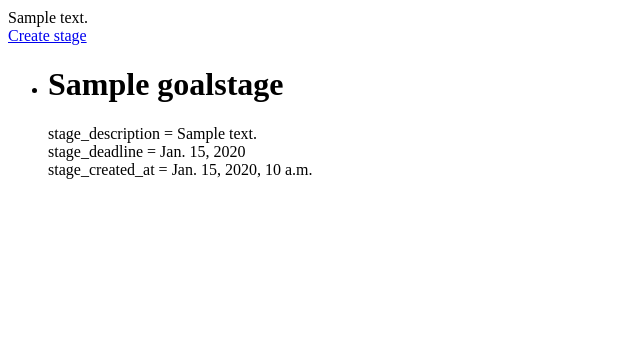
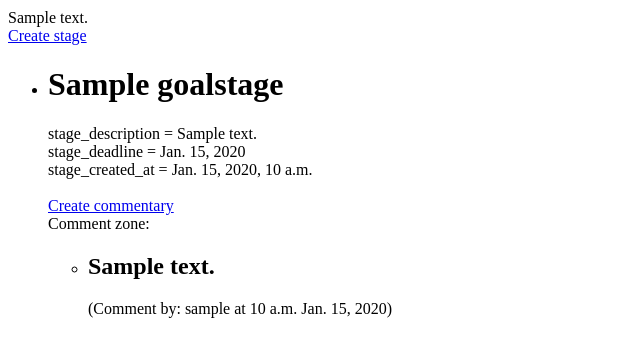
Before and after one commit to Oleksiy-Liubchenko/habits-and-goals-service, a Django app: page /goals/1/ in a window 1280 px wide. Shown: the part 287-644 px from the top of the page, without its empty margins (0-640 px from the left). Run offline with Django 4.2, Linux system fonts and the light colour scheme; tables that the repository leaves empty hold one stand-in row (values such as "Sample post").

Commit message:
Add commentary to goal model
Update path to commentary template in urls.py & update Goal commentary form & update views for goal commentary & update goal_detail.html (add comments block section)

```diff
--- a/templates/goal/goal_detail.html
+++ b/templates/goal/goal_detail.html
@@ -22,7 +22,21 @@
     stage_deadline = {{ stage.deadline.date }}
     <br>
     stage_created_at = {{ stage.created_at }}
-
   {% endfor %}
+    <br><br>
+    <a href="{% url "tracker:goal-commentary-create" pk=goal.id%}">
+        Create commentary
+    </a>
+  <br>
+      Comment zone:
+    <ul>
+    {% for comment in goal_commentaries %}
+      <li>
+        <h2>{{ comment.text }}</h2>
+        (Comment by: {{ comment.user }} at {{ comment.created_at.time }} {{ comment.created_at.date }})
+      </li>
+    {% empty %}
+      <p>No comments yet.</p>
+    {% endfor %}
   </ul>
 {% endblock %}
--- a/tracker/urls.py
+++ b/tracker/urls.py
@@ -8,7 +8,7 @@ from tracker.views import (
     HabitCreateView,
     HabitDetailView,
     NoteCreateView,
-    CommentaryCreateView
+    CommentaryGoalCreateView
 )
 
 
@@ -60,14 +60,14 @@ urlpatterns = [
         NoteCreateView.as_view(),
         name="goal-note-create"
     ),
-    path(
-        "habits/<int:pk>/create/commentary/",
-        CommentaryCreateView.as_view(),
-        name="habit-commentary-create"
-    ),
+    # path(
+    #     "habits/<int:pk>/create/commentary/",
+    #     CommentaryCreateView.as_view(),
+    #     name="habit-commentary-create"
+    # ),
     path(
         "goals/<int:pk>/create/commentary/",
-        CommentaryCreateView.as_view(),
+        CommentaryGoalCreateView.as_view(),
         name="goal-commentary-create"
     ),
 ]
--- a/tracker/views.py
+++ b/tracker/views.py
@@ -1,10 +1,11 @@
 from django.contrib.auth.mixins import LoginRequiredMixin
+from django.http import HttpResponseRedirect
 from django.shortcuts import render
 from django.urls import reverse_lazy, reverse
 from django.views import generic
 from django.forms import widgets
 
-from tracker.forms import GoalCreationForm, GoalCreationStageForm
+from tracker.forms import GoalCreationForm, GoalCreationStageForm, GoalCommentaryForm
 from tracker.models import (
     Goal,
     GoalStage,
@@ -42,6 +43,7 @@ class GoalDetailView(generic.DetailView):
     def get_context_data(self, **kwargs):
         context = super().get_context_data(**kwargs)
         context['goal_stages'] = self.object.stages.all()
+        context['goal_commentaries'] = self.object.commentaries.all()
         return context
 
 
@@ -75,5 +77,28 @@ class NoteCreateView(generic.CreateView):
     pass
 
 
-class CommentaryCreateView(generic.CreateView):
+class CommentaryGoalCreateView(LoginRequiredMixin, generic.CreateView):
+    model = Commentary
+    form_class = GoalCommentaryForm
+    template_name = "commentary_form.html"
+
+    def get_context_data(self, **kwargs):
+        context = super().get_context_data(**kwargs)
+        context["goal_id"] = self.kwargs["pk"]
+        return context
+
+    def form_valid(self, form):
+        goal = Goal.objects.get(pk=self.kwargs["pk"])
+        commentary = form.save(commit=False)
+        commentary.user = self.request.user
+        commentary.save()
+        commentary.goals.add(goal)
+        commentary.save()
+        return super().form_valid(form)
+
+    def get_success_url(self):
+        return reverse("tracker:goal-detail", kwargs={"pk": self.kwargs["pk"]})
+
+
+class CommentaryHabitCreateView(generic.CreateView):
     pass
```
Also changed, not shown: templates/commentary_form.html (added, +10 -0 lines), tracker/forms.py (+8 -1 lines).
